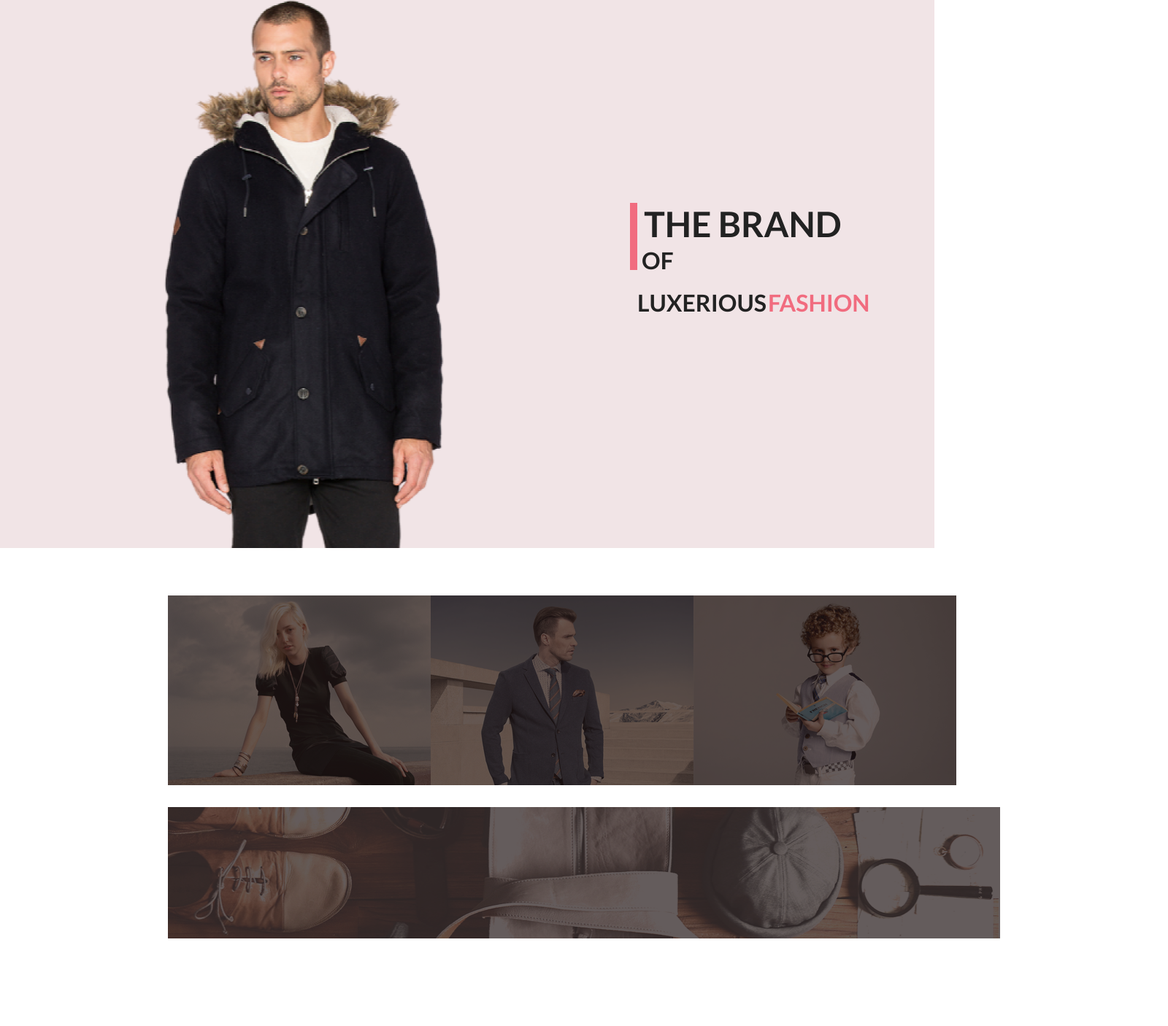
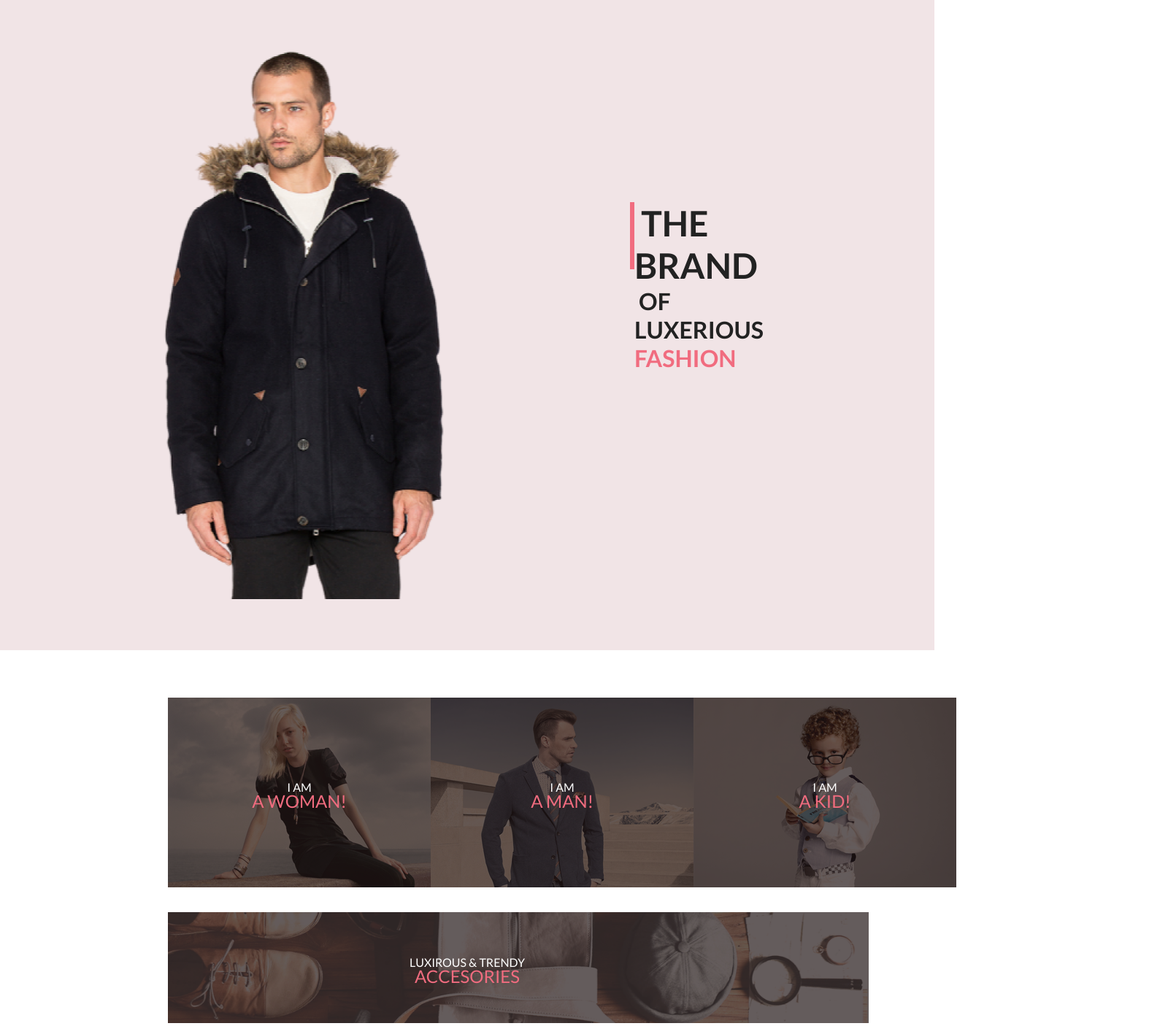
Before and after one commit to dariamorgacheva/shop_gb, a plain HTML site: page index.html in a window 1280 px wide. Shown: the part 88-1494 px from the top of the page at 73% size, 1600 px wide, since content can reach past the window. Before the commit the page ends 1378 px from the top, so only its background shows below. Drawn offline with Linux system fonts and the light colour scheme.

Commit message:
add card style

```diff
--- a/index.html
+++ b/index.html
@@ -31,28 +31,74 @@
    <div class="brand_name flex_row">
     <div id="rectangle"></div>
       <div class="flex_column">
-        <div class="text1">
+        <span class="text1">
           &nbsp;THE BRAND
-        </div>
-        <div class="text2 flex_row">
-          &nbsp;OF LUXERIOUS
-          <div style="color:#F16C7F">
-            &nbsp; FASHION
-          </div>
-        </div>
+        </span> <br>
+        <span class="text2">
+          &nbsp;OF LUXERIOUS&nbsp;
+          <span class="logo_highlight">
+            FASHION
+          </span>
+
+        </span>
       </div>
     </div>
    </div>
  </div>
 
- <div class="main_content flex_column container">
-   <div class="pics_row flex_row">
-    <img src="pics/woman.png" alt="woman">
-    <img src="pics/man.png" alt="man">
-    <img src="pics/kid.png" alt="kid">
-   </div>
-   <img class="long_pic" src="pics/lux_and_trendy.png" alt="lux_and_trendy">
- </div>
+  <div class="main_content flex_column container">
+    <div class="pics_row flex_row">
+
+      <div class="card_department">
+        <a class="plain" href=""><img src="pics/woman.png" alt="woman">
+          <div class="card_description">I AM
+            <div class="card_highlight">
+            A WOMAN!
+            </div>
+          </div>
+        </a>
+
+      </div>
+
+      <div class="card_department">
+        <a class="plain" href=""><img src="pics/man.png" alt="woman">
+          <div class="card_description">I AM
+            <div class="card_highlight">
+            A MAN!
+            </div>
+          </div>
+        </a>
+
+      </div>
+      <div class="card_department">
+        <a class="plain" href=""><img src="pics/kid.png" alt="kid">
+          <div class="card_description">I AM
+            <div class="card_highlight">
+            A KID!
+            </div>
+          </div>
+        </a>
+      </div>
+    </div>
+
+
+    <div class="card_department">
+      <a class="plain" href=""><img class="long_pic" src="pics/lux_and_trendy.png" alt="lux_and_trendy">
+        <div class="card_description">LUXIROUS & TRENDY
+          <div class="card_highlight">
+            ACCESORIES
+          </div>
+        </div>
+      </a>
+    </div>
+
+  </div>
+
+
+
+
+</div>
+
 
 </body>
 </html>
--- a/styles.css
+++ b/styles.css
@@ -65,6 +65,7 @@
 }
 
 .brand_name {
+  width: 50%;
   margin: 290px 331px 381px 63px;
 }
 
@@ -79,23 +80,59 @@
 
 }
 
+
+
 .text2 {
   height: 30px;
   font-family: Lato;
   font-style: normal;
   font-weight: 700;
   font-size: 32px;
-  line-height: 58px;
   color: #222222;
 }
+
+.logo_highlight {
+  color: #F16C7F;
+}
+
 
 .pics_row {
   display: flex;
   justify-content: space-between;
+  width: 75vw;
   margin: 65px 230px 30px 230px;
 }
 
 .long_pic {
+  width: 75vw;
   margin-left: 230px;
-  margin-right: 230px;
 }
+
+.card_department {
+  position: relative;
+}
+
+.card_description {
+  position: absolute;
+  top: 50%;
+  left: 50%;
+  transform: translate(-50%, -50%);
+
+  font-family: Lato;
+  font-style: normal;
+  font-weight: normal;
+  font-size: 16px;
+  line-height: 19px;
+  text-align: center;
+
+  color: #FFFFFF;
+}
+
+.plain {
+  text-decoration: none;
+}
+
+.card_highlight {
+  font-size: 24px;
+  color: #F16C7F;
+}
```
